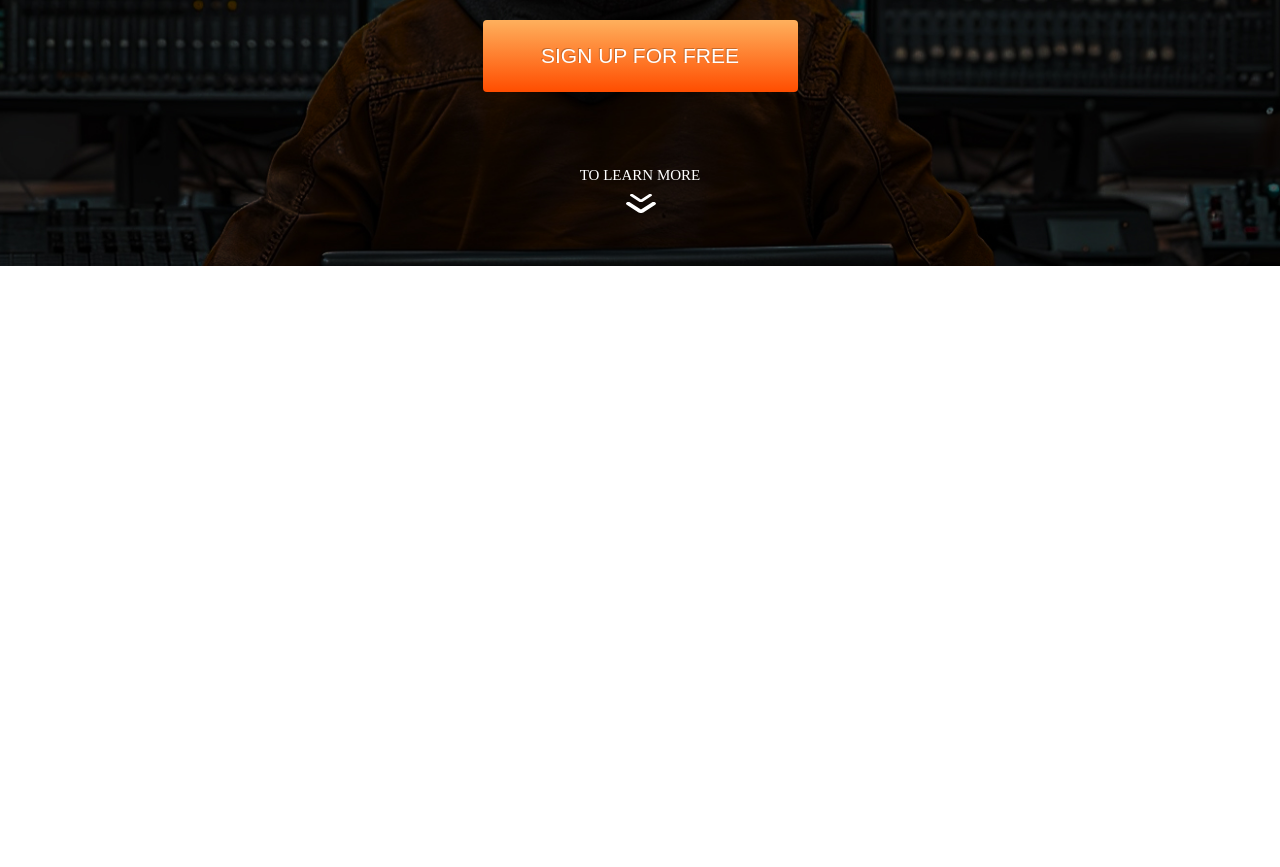
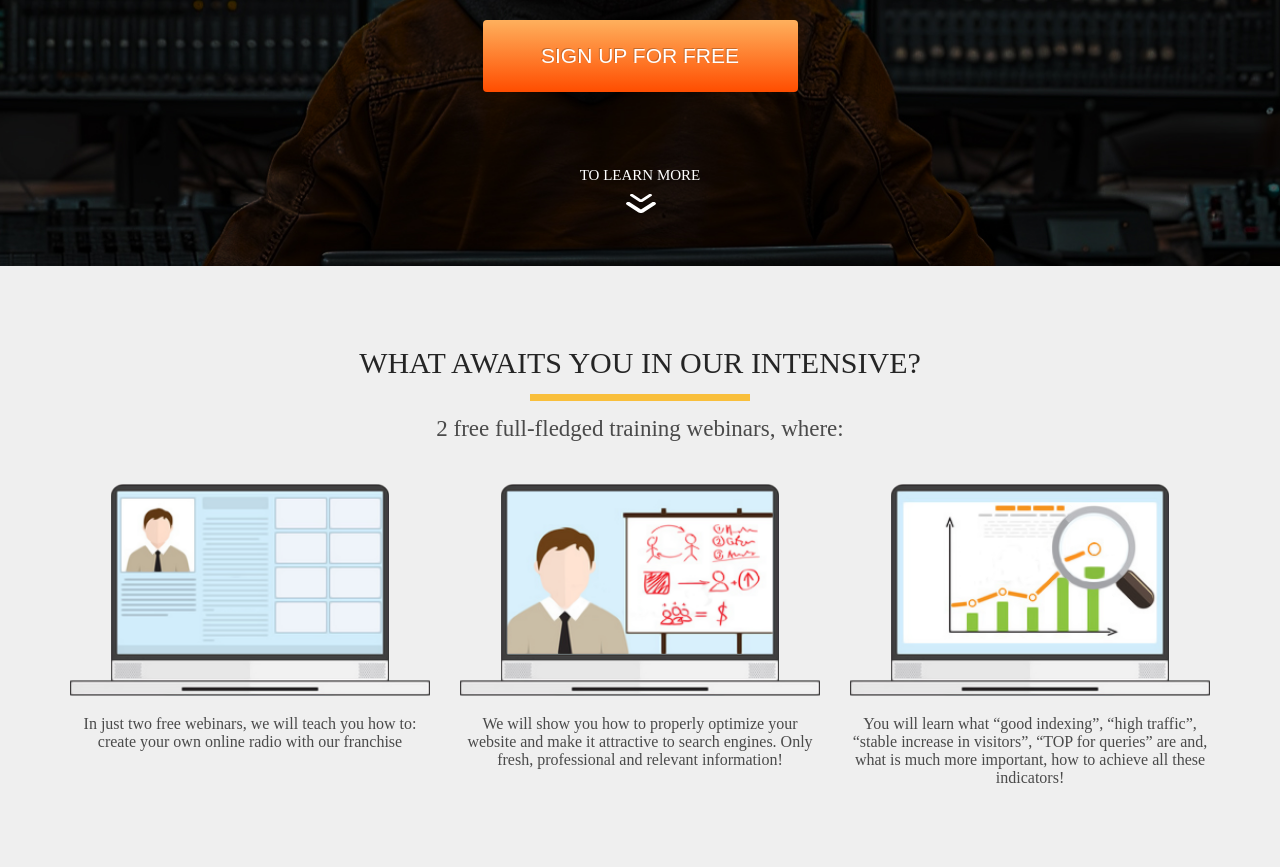
Before and after one commit to SSBondik/Radio, a plain HTML site: page src/index.html in a window 1280 px wide. Shown: the part 511-1378 px from the top of the page. Before the commit the page ends 800 px from the top, so only its background shows below. Drawn offline with Linux system fonts and the light colour scheme.

Commit message:
connected CSS and created a intensive section

```diff
--- a/src/css/style.css
+++ b/src/css/style.css
@@ -116,3 +116,51 @@
 	display: block;
 	margin: 10px auto 0 auto;
 }
+
+.intensive {
+	background-color: #efefef;
+	padding: 80px 0;
+}
+
+.intensive__title {
+	color: #252525;
+	font-size: 30px;
+	font-weight: 500;
+}
+
+.divider {
+	width: 220px;
+	height: 7px;
+	background-color: #f9bf3b;
+	margin: 14px auto 0 auto;
+}
+
+.intensive__subtitle {
+	margin-top: 15px;
+	color: #4a4a4a;
+	text-align: center;
+	font-size: 23px;
+	font-weight: 500;
+}
+
+.intensive__wrapper {
+	display: flex;
+	justify-content: space-between;
+	margin-top: 42px;
+}
+
+.intensive__item {
+	width: 360px;
+}
+
+.intensive__img {
+	width: 100%;
+}
+
+.intensive__descr {
+	margin-top: 15px;
+	color: #4a4a4a;
+	text-align: center;
+	font-size: 16px;
+	font-weight: 300;
+}
--- a/src/index.html
+++ b/src/index.html
@@ -36,6 +36,45 @@
 				<img src="icons/down_icon.svg" alt="down" class="promo__more-img" />
 			</div>
 		</section>
+
+		<section class="intensive">
+			<div class="container">
+				<h2 class="title intensive__title">
+					What awaits you in our intensive?
+				</h2>
+				<div class="divider"></div>
+
+				<h3 class="intensive__subtitle">
+					2 free full-fledged training webinars, where:
+				</h3>
+
+				<div class="intensive__wrapper">
+					<div class="intensive__item">
+						<img src="icons/intensive/icon_1.png" alt="icon 1" class="intensive__img" />
+						<div class="intensive__descr">
+							In just two free webinars, we will teach you how to: create your
+							own online radio with our franchise
+						</div>
+					</div>
+					<div class="intensive__item">
+						<img src="icons/intensive/icon_2.png" alt="icon 2" class="intensive__img" />
+						<div class="intensive__descr">
+							We will show you how to properly optimize your website and make
+							it attractive to search engines. Only fresh, professional and
+							relevant information!
+						</div>
+					</div>
+					<div class="intensive__item">
+						<img src="icons/intensive/icon_3.png" alt="icon 3" class="intensive__img" />
+						<div class="intensive__descr">
+							You will learn what “good indexing”, “high traffic”, “stable
+							increase in visitors”, “TOP for queries” are and, what is much
+							more important, how to achieve all these indicators!
+						</div>
+					</div>
+				</div>
+			</div>
+		</section>
 </body>
 
 </html>
```
